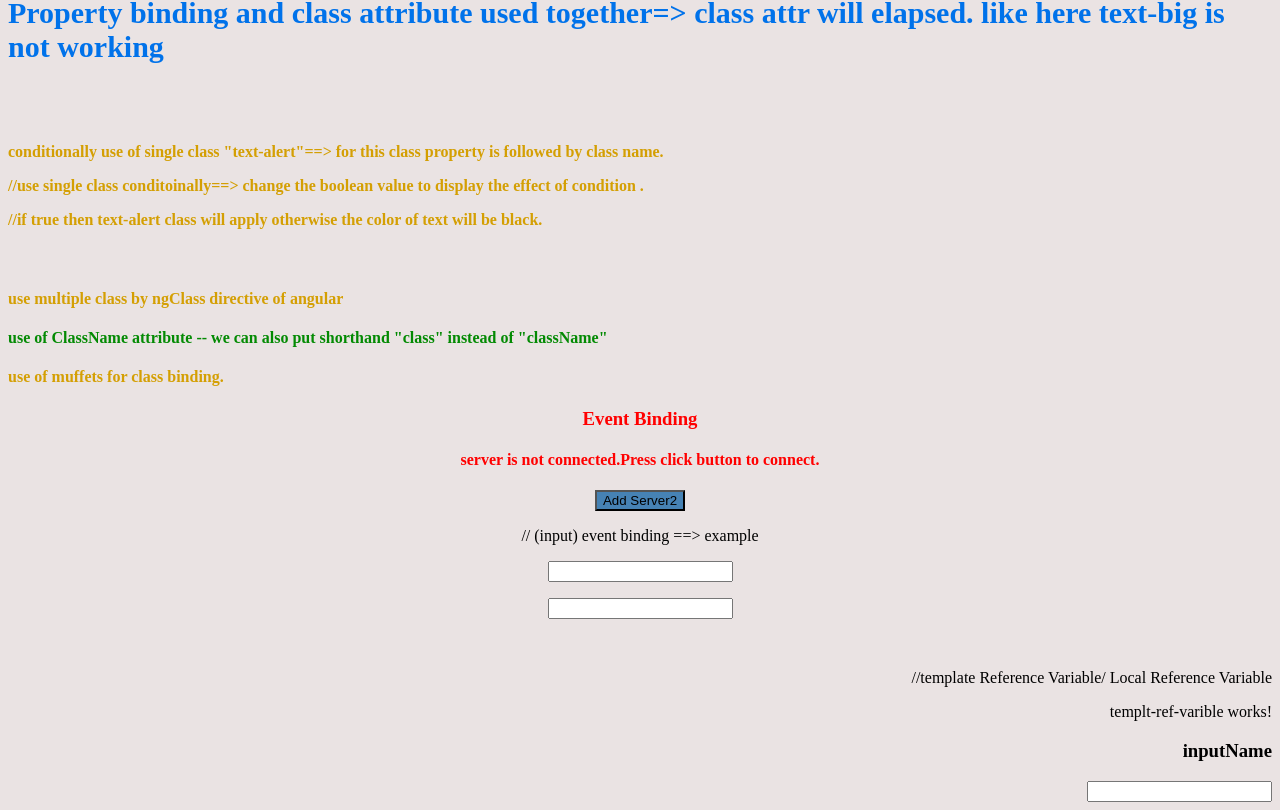
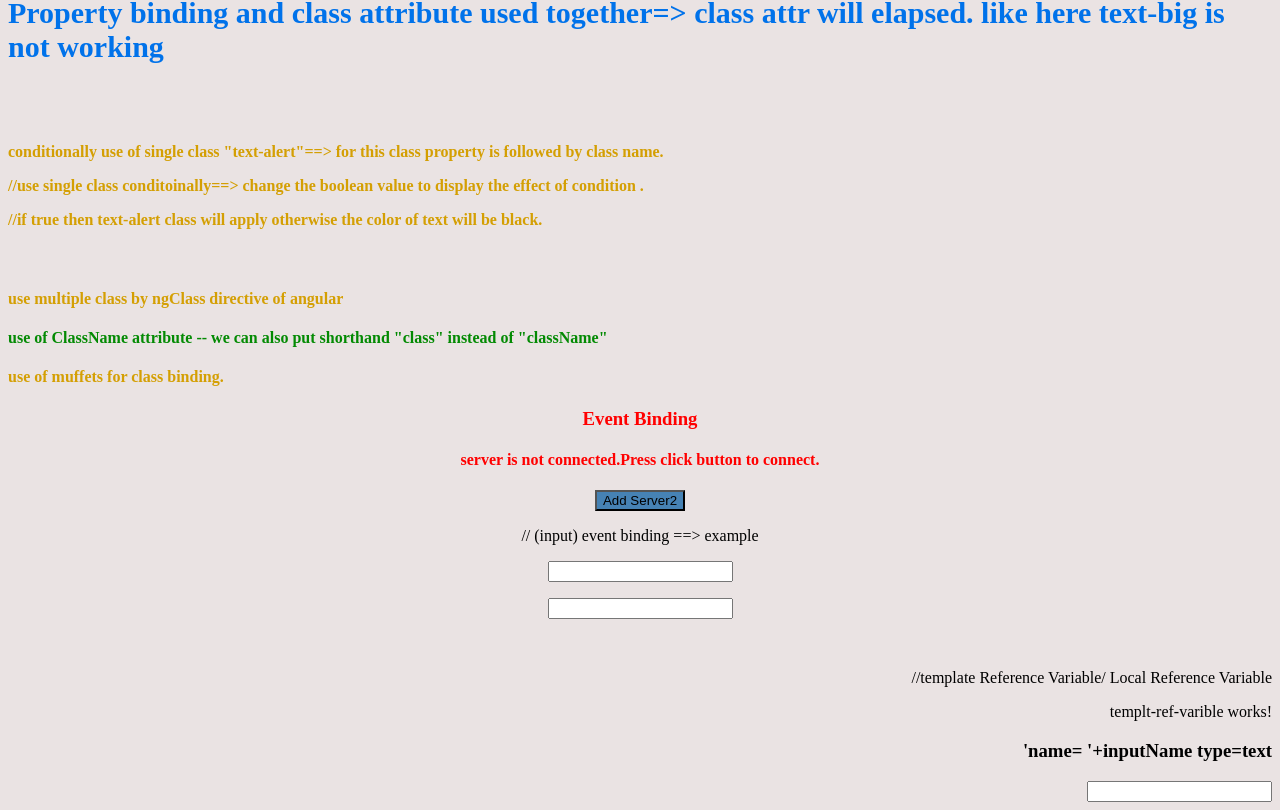
Before and after one commit to vikas576/Angular, an Angular app: page / in a window 1280 px wide. Shown: the part 583-1393 px from the top of the page. Built offline with nearby package versions, Linux system fonts and the light colour scheme.

Commit message:
changes done

```diff
--- a/src/app/templt-ref-varible/templt-ref-varible.component.html
+++ b/src/app/templt-ref-varible/templt-ref-varible.component.html
@@ -2,6 +2,7 @@
 <div style="text-align: right; width:100%; margin: 0 0 0; padding: 0;" >
   //template Reference Variable/ Local Reference Variable
 <p>templt-ref-varible works!</p>
-<h3> {{RefVar.value}} {{RefVar.name}}</h3>
+<h3> 'name= '+{{RefVar.name + ' type='+ RefVar.type}}</h3>
   <input type="text"  #RefVar name="inputName">
+
 </div>
```
